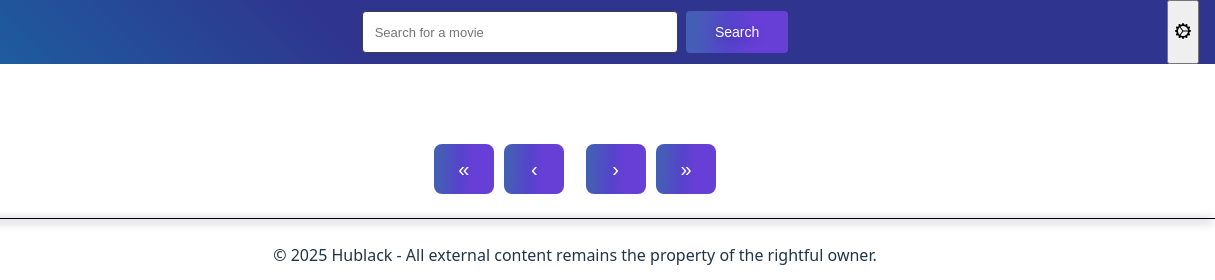
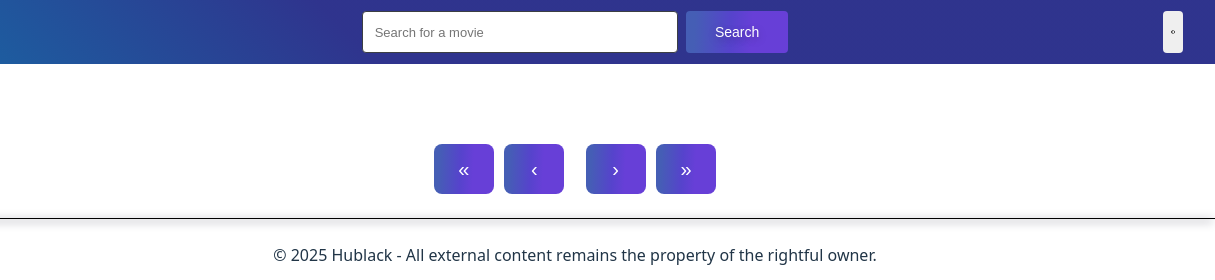
Before and after one commit to HublackBE/Streamcluster, a website built with Vite: page index.html in a window 1280 px wide. Shown: the top 280 px of the page, 65-1280 px from the left. Built offline with nearby package versions, Linux system fonts and the light colour scheme; no server answers.

Commit message:
style: change preferences button styling to match navbar style

```diff
--- a/src/style.css
+++ b/src/style.css
@@ -156,22 +156,37 @@ header .right {
   height: 100%;
   display: flex;
   justify-content: flex-end;
-  padding-right: 1rem;
+  align-items: center;
+  padding-right: 2rem;
 }
 
-header .right a {
+
+header .right #preferencesButton {
+  flex: 0 0 5%;
+
+  display: inline-block;
+  outline: 0;
+  border: 0;
+  cursor: pointer;
+  color: #fff;
+  font-weight: 500;
+  border-radius: 4px;
+  font-size: 14px;
+  height: 66.66%;
   padding: 0.5rem;
 }
 
-header .right a img {
-  will-change: filter;
-  transition: 300ms;
-  filter: invert(41%) sepia(70%) saturate(422%) hue-rotate(135deg) brightness(98%) contrast(92%);
-  /* https://codepen.io/sosuke/pen/Pjoqqp */
+header .right #preferencesButton:hover {
+cursor: pointer;
+  box-shadow: rgb(80 63 205 / 50%) 0px 1px 40px;
+  transition: all 0.1s ease 0s;
 }
 
-header .right a img:hover {
-  filter: invert(93%) sepia(14%) saturate(1722%) hue-rotate(90deg) brightness(90%) contrast(98%);
+header .right #preferencesButton img {
+  display: block;
+  width: 100%;
+  height: 100%;
+  transition-duration: .3s;
 }
 
 
```
